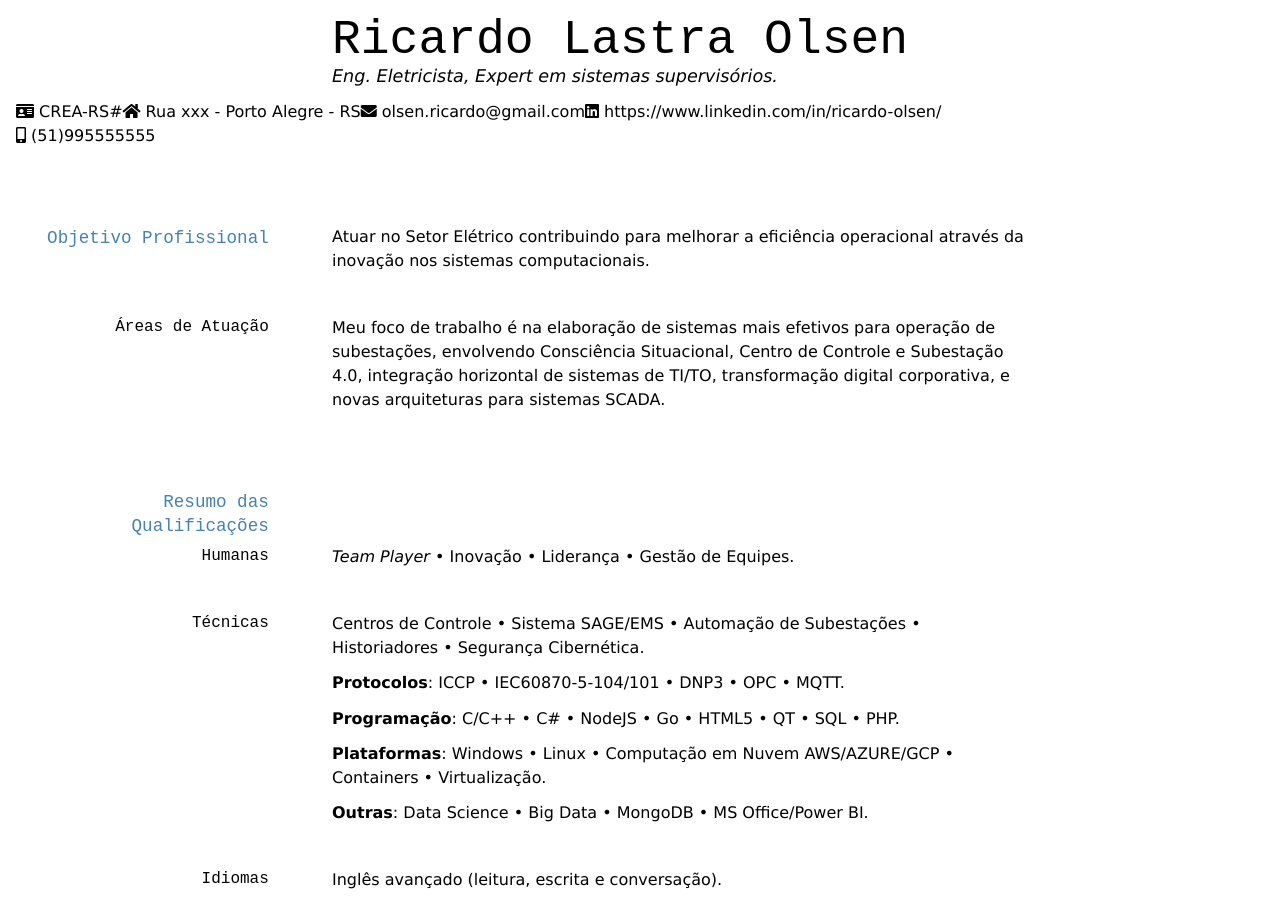
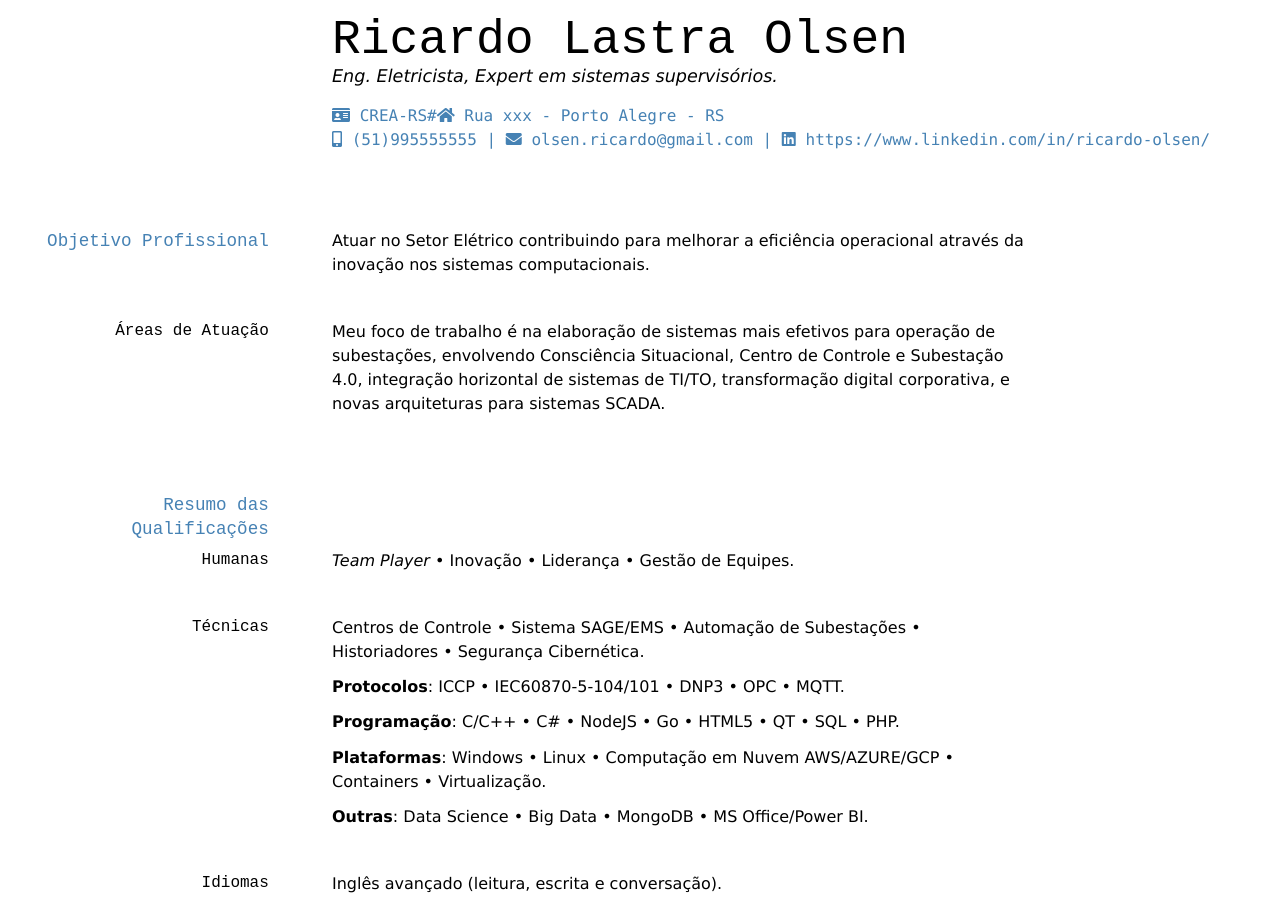
Before and after one commit to riclolsen/cv, a Jekyll site: the page built from index.md, in a window 1280 px wide and 900 px high. Built offline with Jekyll 4.4.1, drawn with Linux system fonts in a browser that asks for light colours; nearby versions of some CDN libraries.

Commit message:
Update index.md

```diff
--- a/index.md
+++ b/index.md
@@ -5,7 +5,9 @@ title: CV - Ricardo Lastra Olsen
 # Ricardo Lastra Olsen
 Eng. Eletricista, _Expert_ em sistemas supervisórios.
 
+<div id="webaddress">
 {{site.dadospessoais}}
+</div>
 
 ## Objetivo Profissional
 
```
